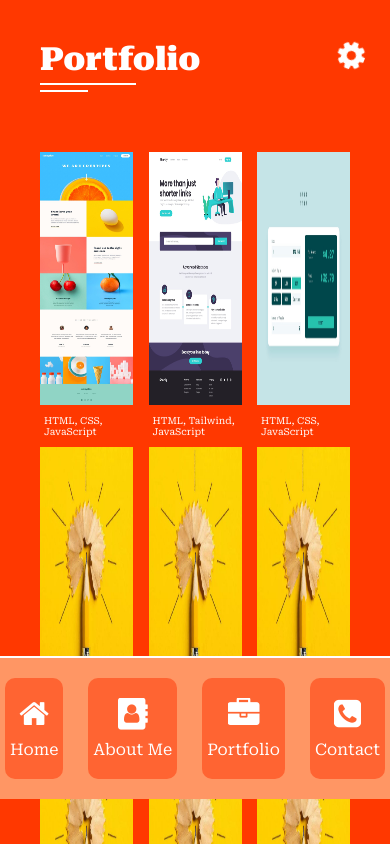
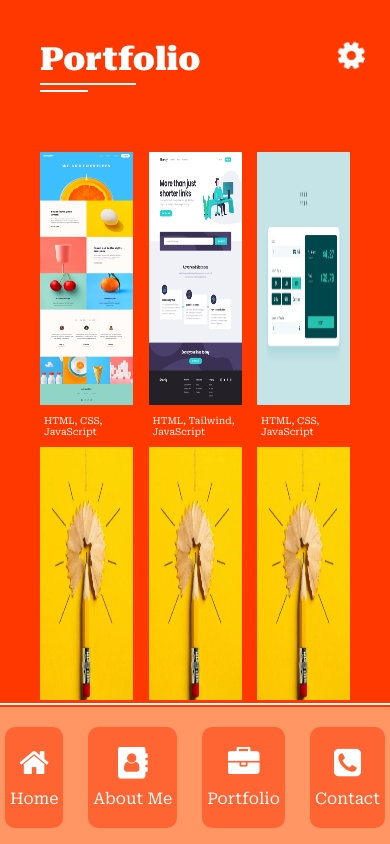
Before and after one commit to oyesolaibrahim/oyesolaibrahim-portfolio, a React (Create React App) app: page /Portfolio in a window 390 px wide. Shown: the top 844 px of the page. Built offline with nearby package versions, Linux system fonts and the light colour scheme.

Commit message:
adjustment to the portrait view

```diff
--- a/src/App.css
+++ b/src/App.css
@@ -431,7 +431,7 @@ article.portfolio img {
   width: 90.5%;
   height: 0vh;
   position: absolute;
-  bottom: 10.3%;
+  bottom: 10.5%;
   left: 5%;
   overflow: hidden;
   display: flex;
@@ -536,12 +536,12 @@ div.center {
  #msgDelivered {
   color: white;
  }
- @media screen and (min-width:1200px) {
-  .index-main {
-    height: 100vh;
+ @media screen and (max-width:1280px){
+  .layer {
+    bottom: 8.3%;
   }
  }
-@media screen and (max-width:1200px) {
+ @media screen and (max-width:1200px) {
  main {
   padding-bottom: 150px;
  }
@@ -577,7 +577,7 @@ div.center {
     border: 1px solid white;
     width: 100%;
     position: fixed;
-    top: 79.6%;
+    top: 87.5%;
   }
   .nav2 * {
     overflow: hidden;
@@ -589,8 +589,11 @@ div.center {
     display: flex;
     flex-wrap: wrap;
     position: fixed;
-    top: 80%;
+    top: 88%;
     width: 100%;
+  }
+  .layer {
+    bottom: 6%;
   }
   .nav2 div {
     overflow-y: hidden;
@@ -646,14 +649,34 @@ div.center {
     margin-right:   100px;
   }
 }
-@media screen and (max-width:700px){
+@media screen and (max-width:1024px) and (max-height:1368px){
+  .nav2 {
+    top: 90%;
+  }
+  #horizontal-line {
+    top: 89.6%;
+  }
+  .layer {
+    bottom: 5.2%;
+  }
+  .index-main {
+    padding-bottom: 500px;
+  }
+}
+@media screen and (max-width:768px){
   .layer {
     justify-content: center;
     padding: 0px 5px;
     width: 90%;
-    bottom: 14.7%;
+    bottom: 6.8%;
     height: 0vh;
     left: 5%;
+  }
+  .nav2 {
+    top: 86.3%;
+  }
+  #horizontal-line {
+    top: 85.9%;
   }
   .nav2 div {
     margin: 20px 10px;
@@ -666,6 +689,12 @@ div.center {
   .article-p {
     max-width: 800px;
     min-width: 167px;
+  }
+  .nav2 {
+    top: 80.5%;
+  }
+  #horizontal-line {
+    top: 80.2%;
   }
 }
 @media screen and (max-width:630px){
@@ -686,7 +715,7 @@ div.center {
     justify-content: center;
     padding: 0px 5px;
     width: 80%;
-    bottom: 17%;
+    bottom: 14%;
     height: 0vh;
     left: 10%;
   }
@@ -744,7 +773,6 @@ div.center {
     justify-content: center;
     padding: 0px 5px;
     width: 80%;
-    bottom: 18%;
     height: 0vh;
     left: 10%;
   }
@@ -773,10 +801,6 @@ div.center {
   }
   }
 @media screen and (max-width:571px) {
-
-  .layer {
-    bottom: 17.5%;
-    }
 
     .article-p {
       font-size: 0.89rem;
@@ -811,14 +835,7 @@ div.center {
    }
   .layer {
     width: 100%;
-    bottom: 17%;
     left: 0%;
-  }
-  .nav2 {
-    top: 78%;
-  }
-  #horizontal-line {
-    top:77.7%;
   }
   main {
     padding-bottom: 160px;
@@ -841,7 +858,13 @@ div.center {
     min-width: 130px;
   }
   .layer {
-    bottom: 13.5%;
+    bottom: 9.3%;
+  }
+  .nav2 {
+    top: 84.8%;
+  }
+  #horizontal-line {
+    top: 84.37%;
   }
 }
 @media screen and (max-width:410px) {
@@ -870,7 +893,25 @@ div.center {
     margin-left: 15px
   }
   .layer {
-    bottom: 12%;
+    bottom: 10%;
+  }
+  .nav2 {
+    top: 83.8%;
+  }
+  #horizontal-line {
+    top: 83.3%;
+  }
+}
+@media screen and (max-width:375px) {
+
+  .nav2 {
+    top: 79%;
+  }
+  #horizontal-line {
+    top: 78.37%;
+  }
+  .layer {
+    top: 4%;
   }
 }
 @media screen and (max-width:370px) {
@@ -881,8 +922,11 @@ div.center {
     margin-left: 10px
   }
 
-  .layer {
-    bottom: 11%;
+  .nav2 {
+    top: 80.8%;
+  }
+  #horizontal-line {
+    top: 80.37%;
   }
 }
 @media screen and (max-width:350px) {
@@ -901,6 +945,12 @@ div.center {
     background-color:rgb(255, 100, 50);
     padding: 10px 3px;
     border-radius: 10px;
+  }
+  .nav2 {
+    top: 84%;
+  }
+  #horizontal-line {
+    top: 83.6%;
   }
 }
 @media screen and (max-width:345px) {
--- a/src/index.css
+++ b/src/index.css
@@ -898,9 +898,3 @@ div.center {
 @media screen and (max-width:345px) {
 
 }
-@media screen and (min-width:200px) and (max-height:700px) {
-
-  .layer {
-    bottom: 24%;
-  }
-}
```
